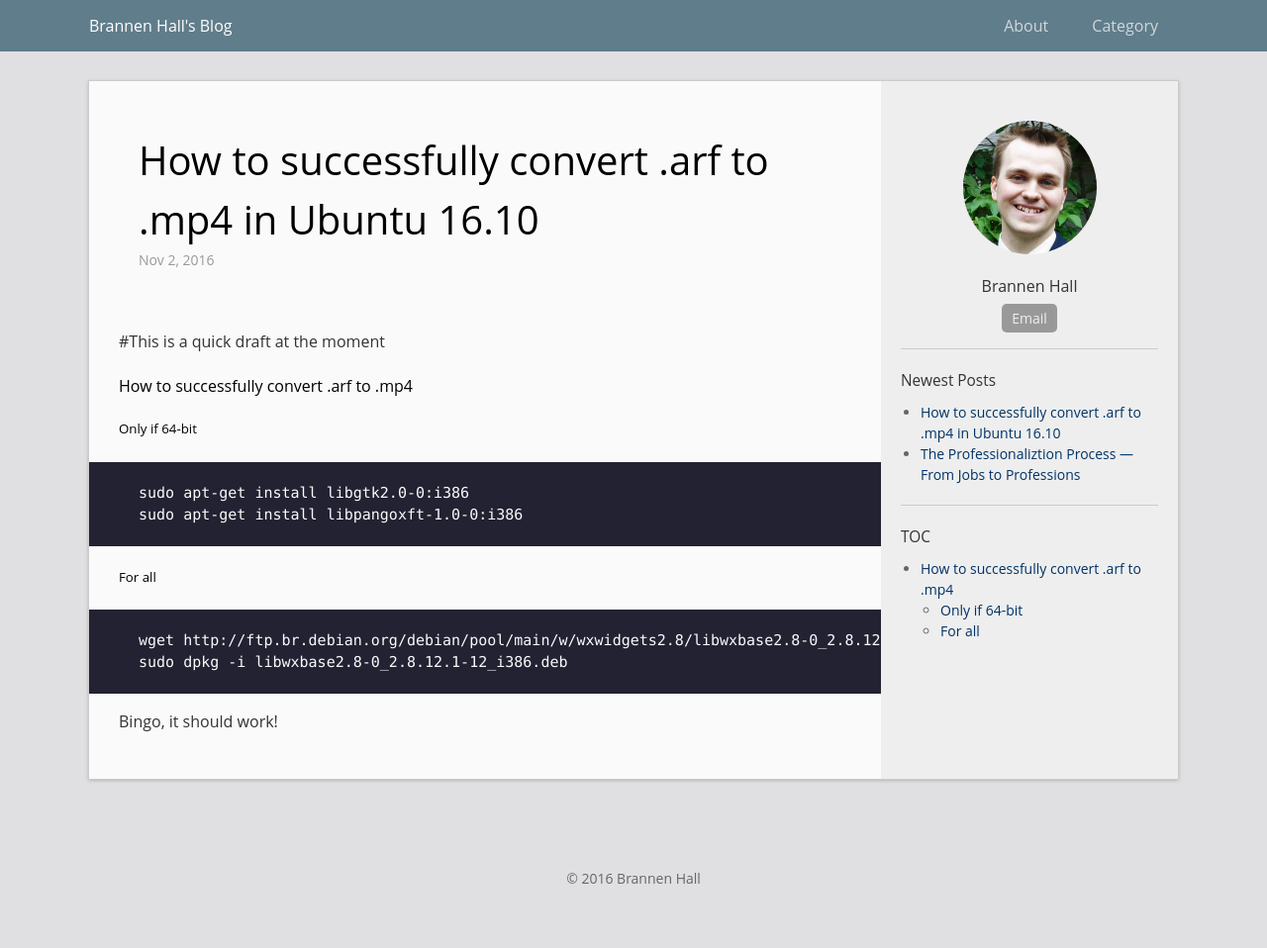
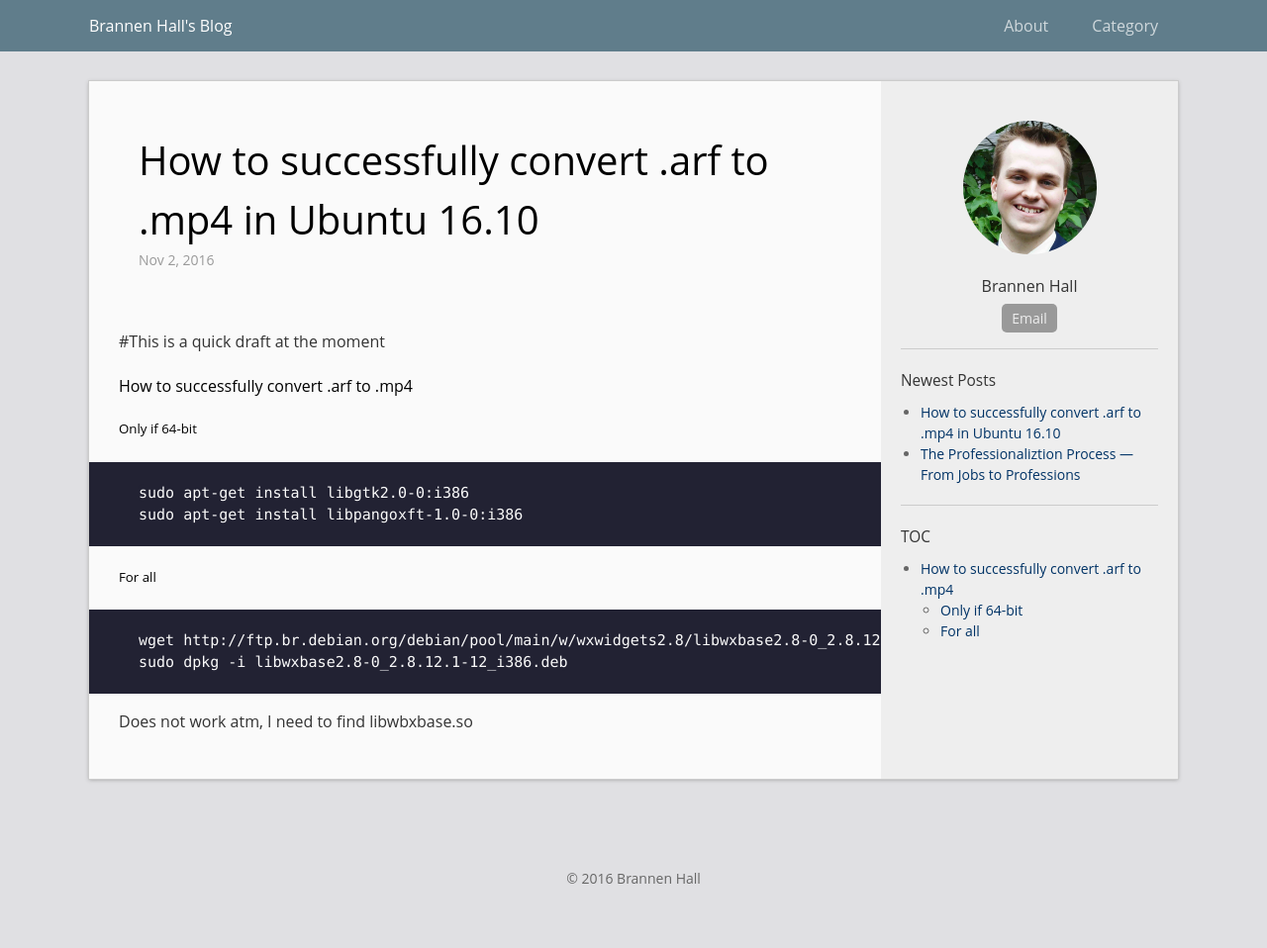
Before and after one commit to BrannenGH/BrannenGHH.github.io, a Jekyll site: the page built from _posts/2016-11-03-ciscoarf.md, in a window 1280 px wide. Shown: the whole page at 99% size. Built offline with Jekyll 4.4.1, drawn with Linux system fonts in a browser that asks for light colours.

Commit message:
Added that solution did not work

```diff
--- a/_posts/2016-11-03-ciscoarf.md
+++ b/_posts/2016-11-03-ciscoarf.md
@@ -18,4 +18,4 @@ permalink: /archive/cisco_arf
     wget http://ftp.br.debian.org/debian/pool/main/w/wxwidgets2.8/libwxbase2.8-0_2.8.12.1-12_i386.deb
     sudo dpkg -i libwxbase2.8-0_2.8.12.1-12_i386.deb
 
-Bingo, it should work!
+Does not work atm, I need to find libwbxbase.so
```
